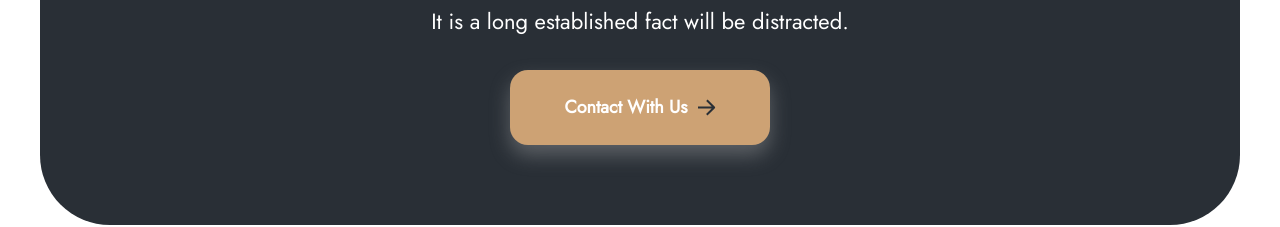
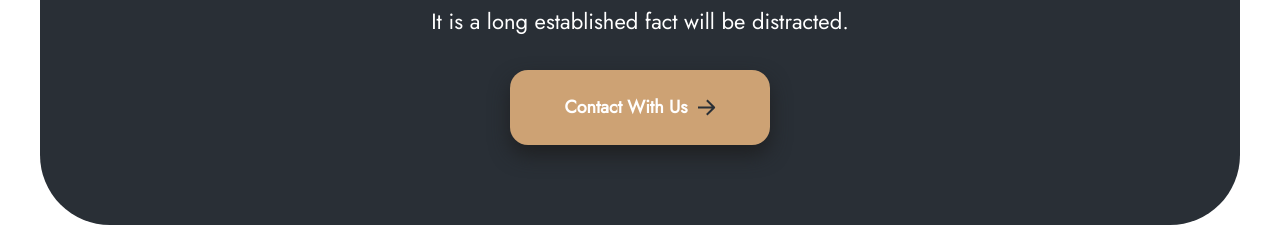
Before and after one commit to Lukas-Daugela/React-Vite-Interno, a React (Vite) app: page /about in a window 1280 px wide. Shown: the part 288-515 px from the top of the page. Built offline with nearby package versions, Linux system fonts and the light colour scheme.

Commit message:
Fixed gold button box shadow

```diff
--- a/src/components/Button/Button.module.scss
+++ b/src/components/Button/Button.module.scss
@@ -25,6 +25,7 @@
 
   &__gold {
     background-color: var(--color-primary);
+    box-shadow: 0 10px 20px var(--color-dark-130);
   }
 }
 
--- a/src/sass/variables.scss
+++ b/src/sass/variables.scss
@@ -1,5 +1,6 @@
 :root {
   /* Colors */
+  --color-dark-130: #1f2022;
   --color-dark-190: #292f36;
   --color-dark-310: #4d5053;
 
```
